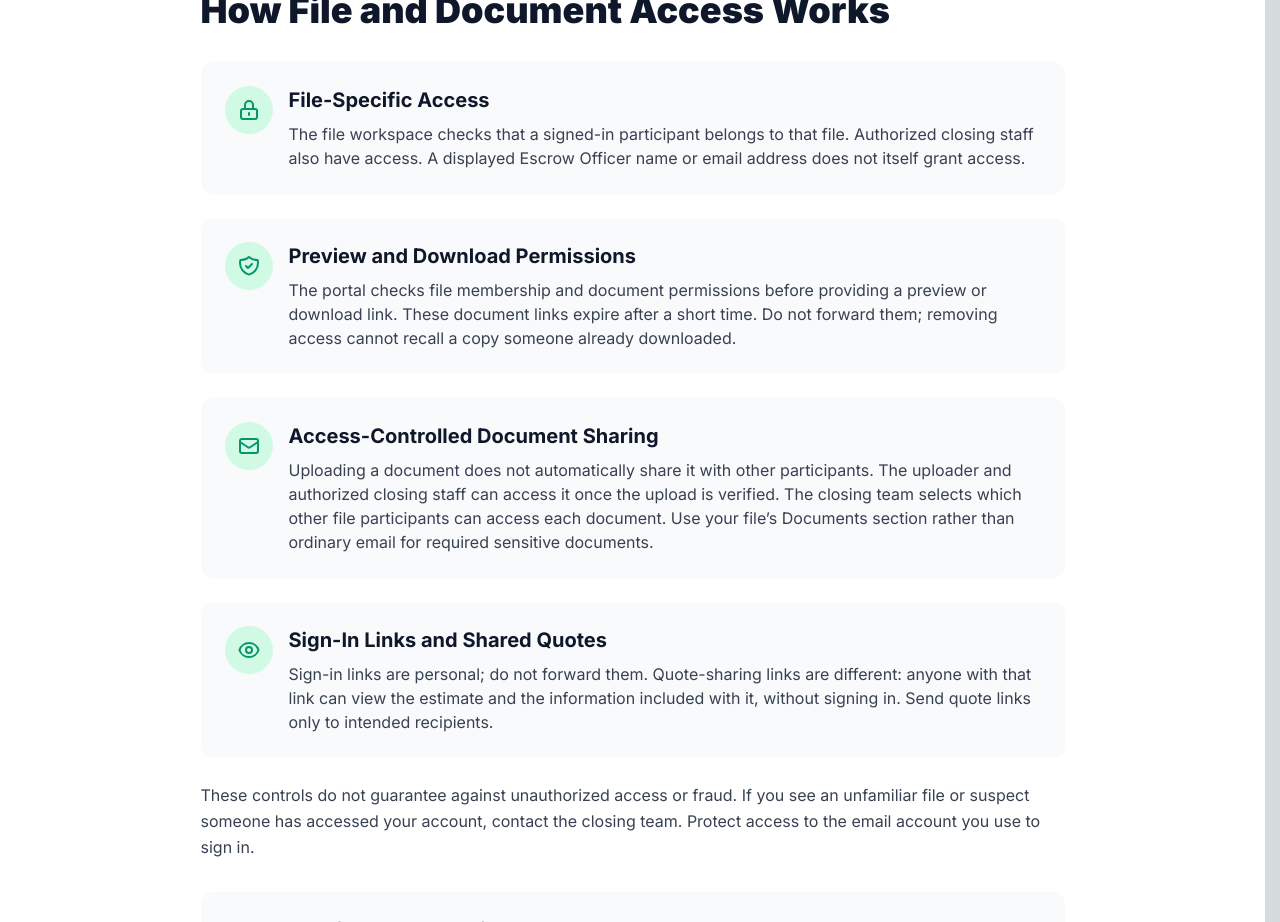
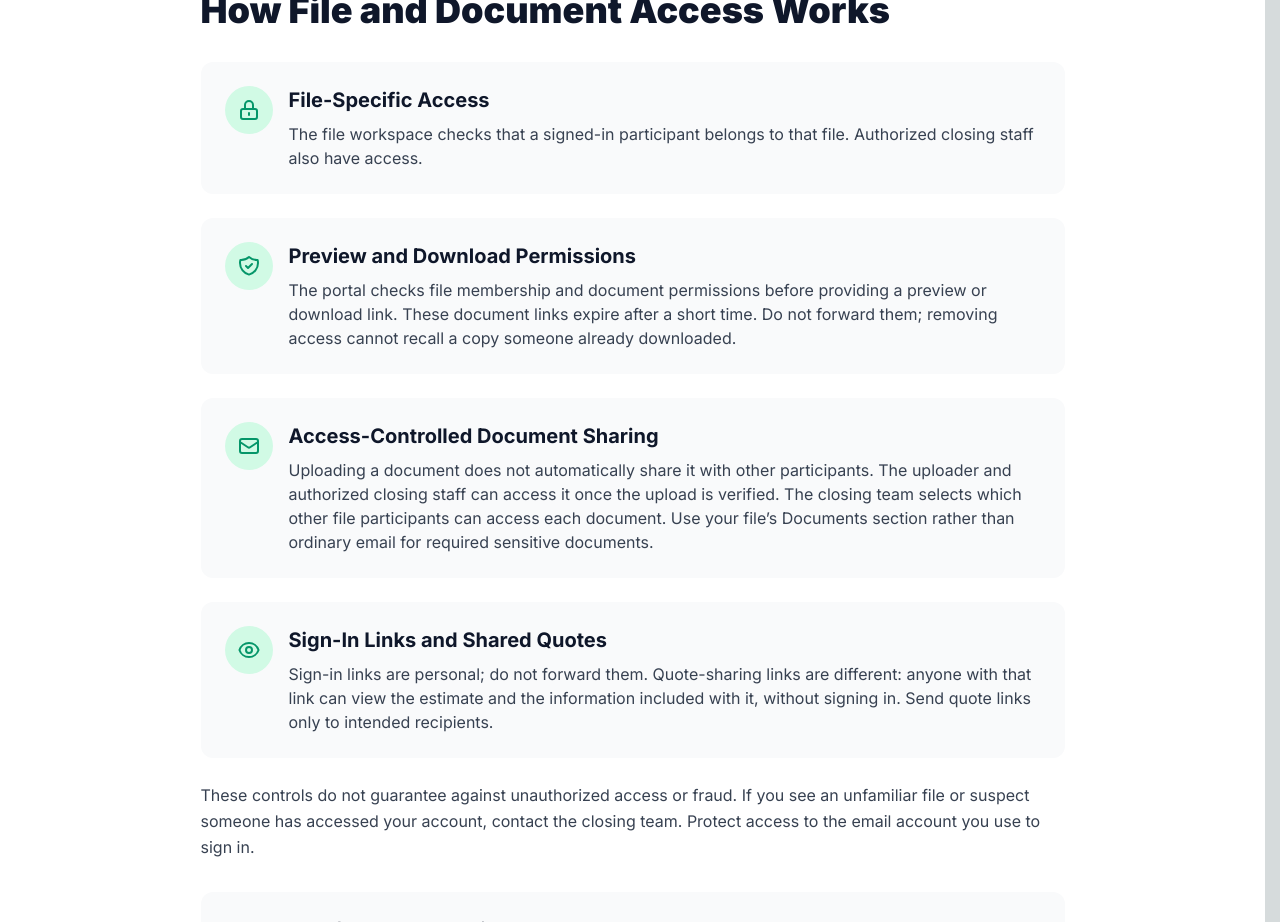
Before and after one commit to Tomduhamel1/DTC-Title, a Next.js app: page /security in a window 1280 px wide. Shown: the part 920-1842 px from the top of the page. Built offline with nearby package versions, Linux system fonts and the light colour scheme; no server answers.

Commit message:
Keep file-access explanation focused on customer-facing permissions

```diff
--- a/src/app/security/page.tsx
+++ b/src/app/security/page.tsx
@@ -56,7 +56,7 @@ export default function SecurityPage() {
                 <div>
                   <h3 className="text-xl font-bold text-dark-900 mb-2">File-Specific Access</h3>
                   <p className="text-gray-700">
-                    The file workspace checks that a signed-in participant belongs to that file. Authorized closing staff also have access. A displayed Escrow Officer name or email address does not itself grant access.
+                    The file workspace checks that a signed-in participant belongs to that file. Authorized closing staff also have access.
                   </p>
                 </div>
               </div>
```
Also changed, not shown: 1 other file (tests, documents, lock files or other folders).
